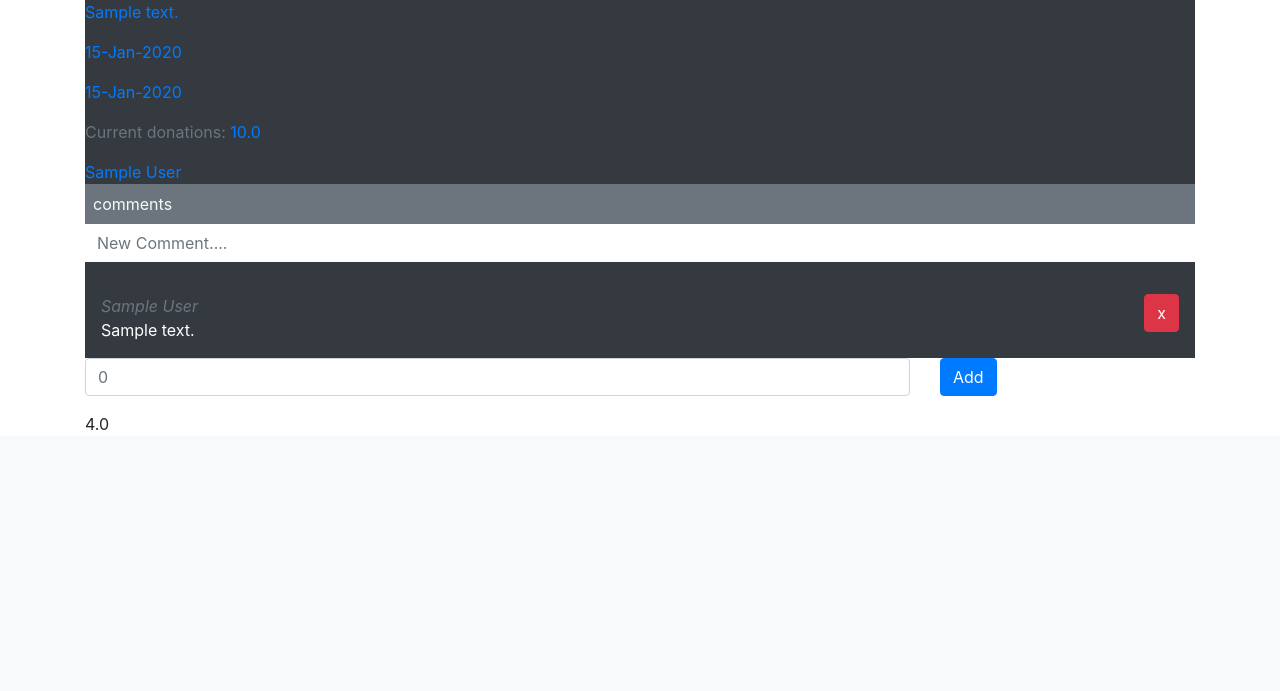
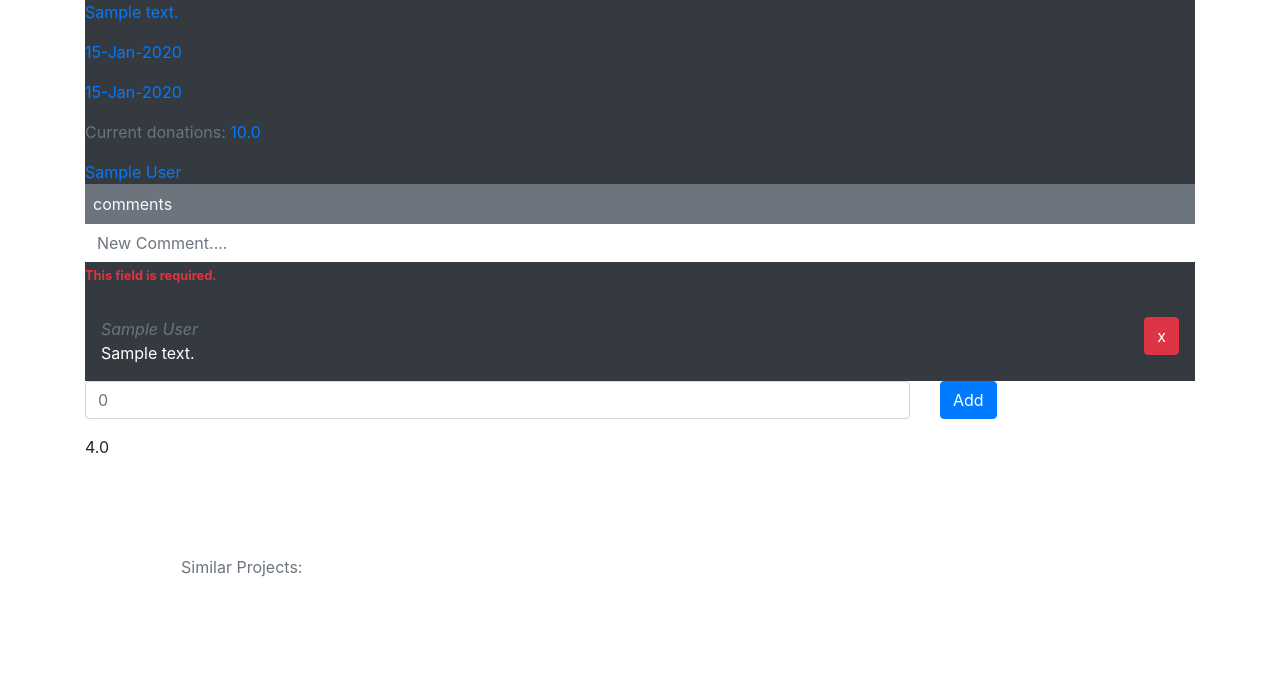
Before and after one commit to asaid-0/pyreads, a Django app: page /home/project/1 in a window 1280 px wide. Shown: the part 372-1063 px from the top of the page. Before the commit the page ends 802 px from the top, so only its background shows below. Run offline with Django 3.2, Linux system fonts and the light colour scheme; a user stored in the database is signed in; tables that the repository leaves empty hold one stand-in row (values such as "Sample post"); grey boxes marked "Sample" are stand-in pictures; some libraries are stand-ins or nearby versions.

Commit message:
Finished similar projects logic

```diff
--- a/projects/templates/projects/view.html
+++ b/projects/templates/projects/view.html
@@ -143,6 +143,19 @@
 <h5 class="text-secondary"> no project found matching your id </h5>
 {% endif %}
 
+<div class="text-secondary p-5 m-5">
+<p>Similar Projects: </p>
+{% for similar in similar_projects %}
+
+<li>
+    <span><a href="/home/project/{{similar.project.id}}">{{ similar.project }}</a></span>
+    <span>factor: {{ similar.factor }}</span>
+
+</li>
+
+{% endfor %}
+
+</div>
 
 
 
--- a/projects/views.py
+++ b/projects/views.py
@@ -8,6 +8,17 @@
 import json
 
 comment_form = CommentForm()
+
+def similar_projects(current_project):
+    # i know i can simply return curent_project.tags.similar_objects()
+    # but i will implement this logic
+    tags = current_project.tags.all()
+    similar_projects = []
+    for project in Project.objects.all().exclude(id=current_project.id):
+        similarity_factor = len(set(tags) & set(project.tags.all()))
+        if similarity_factor > 0:
+            similar_projects.append({"factor": similarity_factor, "project": project})
+    return sorted(similar_projects, key=lambda p: p['factor'], reverse=True)[:4]
 
 @login_required
 def add_project(request):
@@ -44,6 +55,7 @@
         reported_comments.append(comment.id)
     context = {
                 "project": project,
+                "similar_projects": similar_projects(project),
                 "is_reported": request.user.project_reports.filter(id=project.id).exists(),
                 "reported_comments": reported_comments,
                 "project_donations": project_donations,
@@ -54,25 +66,6 @@
             }
 
     return render(request, "projects/view.html", context)
-
-
-def delete_project(request , id):
-    if request.user.is_authenticated:
-        if request.method == "POST":
-
-
-                project_donations = project.donation_set.aggregate(total_amount=Sum('amount'))
-                project_donations = project_donations if  project_donations['total_amount'] else {'total_amount': 0}
-                if (project.total_target*0.25 >  project_donations['total_amount']) or project_donations.total_amount == None:
-                    project.delete()
-                    return redirect("user_projects") # with message deleted successfully
-                else:
-                    return redirect("user_projects")
-        else:
-            return redirect("user_projects")
-    return redirect("home")
-
-
 
 
 @login_required
```
